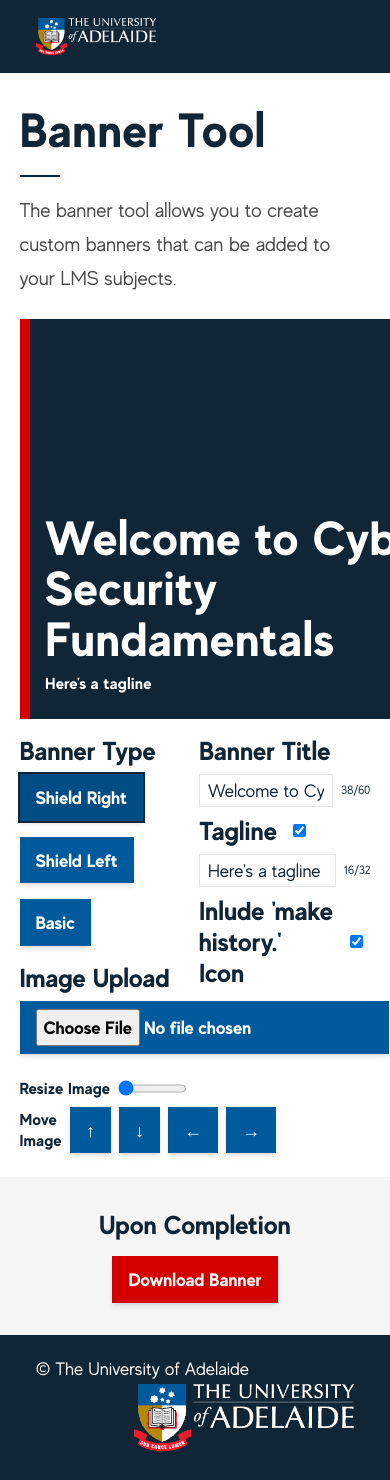
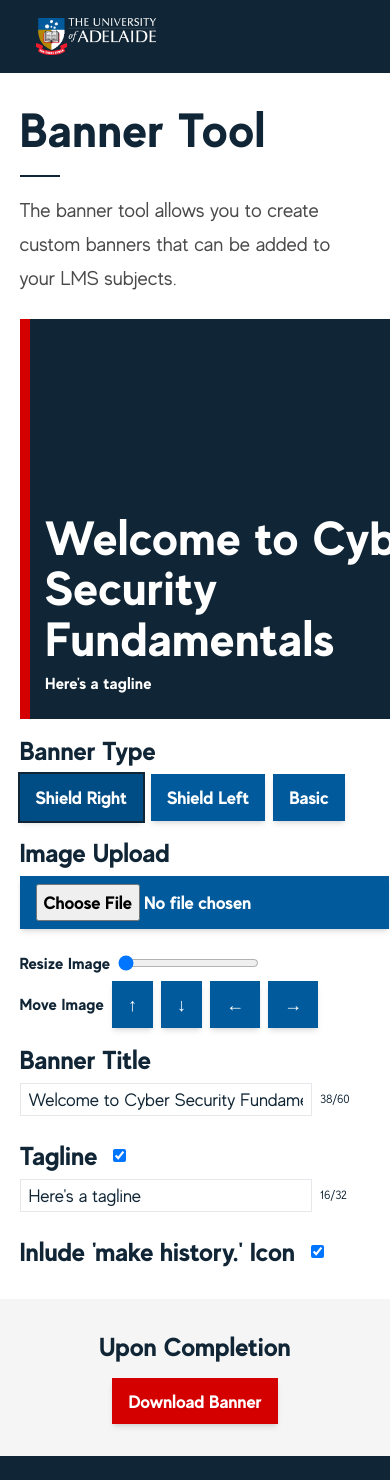
Before and after one commit to UAMediaProd/banner-tool, a Vue app: page / in a window 390 px wide. Shown: the top 1480 px of the page. Built offline with nearby package versions, Linux system fonts and the light colour scheme; a web font is replaced by a local one.

Commit message:
add file validation and screen sizes

```diff
--- a/src/App.vue
+++ b/src/App.vue
@@ -56,7 +56,7 @@
     <div class="control-section my-4">
       <div class="wrapper">
         <div class="grid grid-cols-12 gap-2">
-          <div class="col-span-6">
+          <div class="lg:col-span-6 col-span-12">
             <h3>Banner Type</h3>
             <div class="banner-type-buttons mb-2">
               <button
@@ -86,9 +86,9 @@
             </div>
 
           </div>
-          <div class="col-span-6">
+          <div class="lg:col-span-6 col-span-12">
               <h3>Banner Title</h3>
-            <div class="flex">
+            <div class="flex mb-4">
               <input type="text" v-model="title" class="w-5/6 border px-2 mr-2 my-2" placeholder="Banner Title" :maxlength="60">
               <span class="text-xs my-auto">{{ title.length + '/60'}}</span>
             </div>
@@ -98,12 +98,12 @@
               <h3 class="mr-4">Tagline</h3>
               <input type="checkbox" class="mr-2 my-auto" v-model="includeTagline" :disabled="isBasic">
             </div>
-            <div class="flex">
+            <div class="flex mb-4">
               <input type="text" v-model="tagline" class="w-5/6 border px-2 mr-2 my-2" placeholder="Tagline" :disabled="!includeTagline || isBasic" :maxlength="32">
               <span class="text-xs my-auto">{{ tagline.length + '/32'}}</span>
             </div>
 
-            <div class="flex">
+            <div class="flex mb-4">
               <h3 class="mr-4">Inlude 'make history.' Icon</h3>
               <input type="checkbox" id="makeHistory" class="mr-2 my-auto" v-model="makeHistory" :disabled="isBasic">
             </div>
@@ -133,12 +133,13 @@
 import { computed, ref } from 'vue'
 import domtoimage from 'dom-to-image';
 
+const imageSizeLimit = 5 * 1024 * 1024;
+
 const bannerTypeOptions = [
   { name: 'Shield Right', value: 'shield-right' },
   { name: 'Shield Left', value: 'shield-left' },
   { name: 'Basic', value: 'basic' }
 ]
-
 
 let bannerType = ref('shield-right');
 
@@ -162,8 +163,19 @@ const isBasic = computed(() => bannerType.value === 'basic')
 function openImage(event) {
   const files = event.target.files;
   if (!files.length) {
-    return;
+    return
   }
+
+  if (!files[0].type.match('image.*')) {
+    alert('Please select an image file. eg. jpg, png')
+    return
+  }
+
+  if (files[0].size > imageSizeLimit) {
+    alert('Image size exceeded 5MB limit. Please select a smaller image.')
+    return
+  }
+
   const reader = new FileReader();
   reader.onload = function(e) {
     image.value.url = e.target.result
--- a/tailwind.config.js
+++ b/tailwind.config.js
@@ -1,3 +1,5 @@
+const defaultTheme = require('tailwindcss/defaultTheme')
+
 module.exports = {
   content: [
     "./index.html",
@@ -14,6 +16,9 @@ module.exports = {
         'secondary-dark': '#aa0000',
       }
     },
+    screens: {
+      ...defaultTheme.screens,
+    }
   },
   plugins: [],
 }
```
